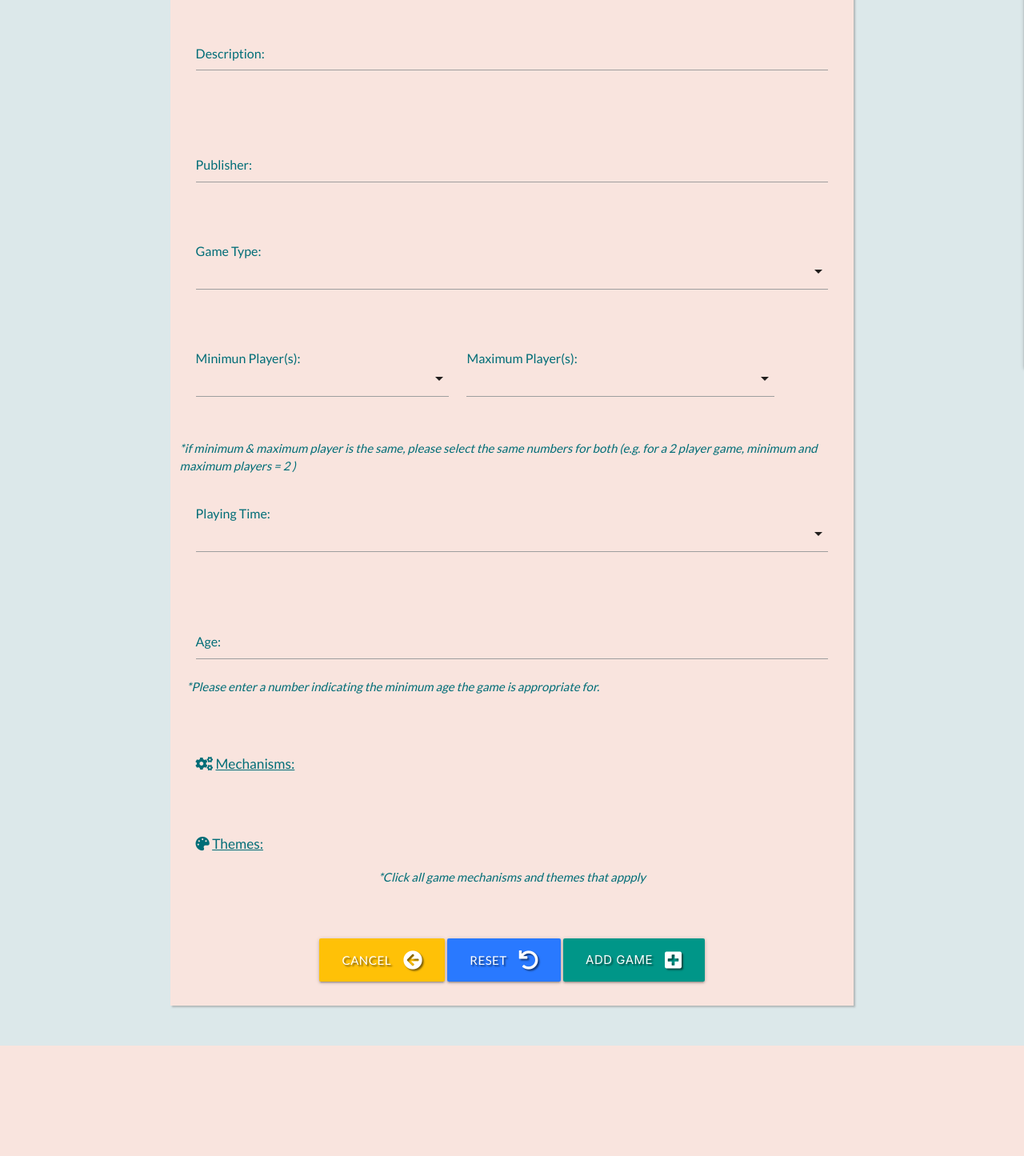
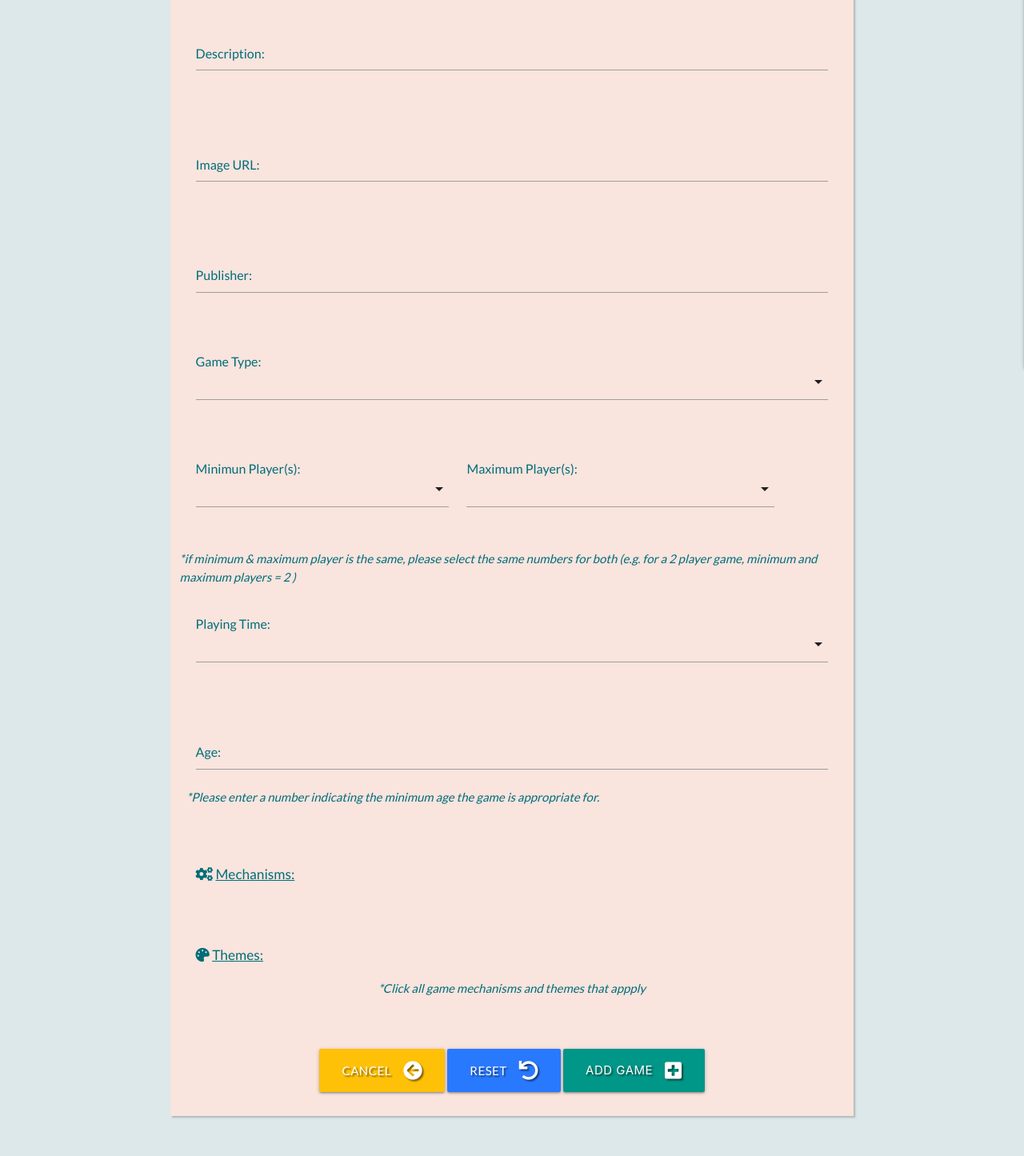
Before and after one commit to Vivioli87/meeple_finder, a Flask app: page /add_game in a window 1280 px wide. Shown: the part 400-1845 px from the top of the page at 80% size. Before the commit the page ends 1707 px from the top, so only its background shows below. Run offline with Flask 2, Linux system fonts and the light colour scheme; the visitor is signed in with stand-in values (Sample User, id 1); data that the repository does not hold is empty; some libraries are stand-ins or nearby versions.

Commit message:
ammeded add game template and functionality to db  so that only admin can upload an image on this form

```diff
--- a/app.py
+++ b/app.py
@@ -104,19 +104,34 @@ def delete_review(game_id, review_id):
 @app.route("/add_game", methods=["GET", "POST"])
 def add_game():
     if request.method == "POST":
-        game = {
-            "name": request.form.get("name"),
-            "description": request.form.get("description"),
-            "image": "",
-            "publisher": request.form.get("publisher"),
-            "type": request.form.get("type"),
-            "min_player": request.form.get("min_player"),
-            "max_player": request.form.get("max_player"),
-            "age": request.form.get("age"),
-            "playing_time": request.form.get("playing_time"),
-            "mechanisms": request.form.getlist("mechanisms"),
-            "themes": request.form.getlist("themes")
-            }
+        if session["user"] == "admin":
+            game = {
+                "name": request.form.get("name"),
+                "description": request.form.get("description"),
+                "image": request.form.get("image"),
+                "publisher": request.form.get("publisher"),
+                "type": request.form.get("type"),
+                "min_player": request.form.get("min_player"),
+                "max_player": request.form.get("max_player"),
+                "age": request.form.get("age"),
+                "playing_time": request.form.get("playing_time"),
+                "mechanisms": request.form.getlist("mechanisms"),
+                "themes": request.form.getlist("themes")
+                }
+        else:
+            game = {
+                "name": request.form.get("name"),
+                "description": request.form.get("description"),
+                "image": "",
+                "publisher": request.form.get("publisher"),
+                "type": request.form.get("type"),
+                "min_player": request.form.get("min_player"),
+                "max_player": request.form.get("max_player"),
+                "age": request.form.get("age"),
+                "playing_time": request.form.get("playing_time"),
+                "mechanisms": request.form.getlist("mechanisms"),
+                "themes": request.form.getlist("themes")
+                }
 
         mongo.db.games.insert_one(game)
         flash("Game Successfully Added")
--- a/templates/add_game.html
+++ b/templates/add_game.html
@@ -25,6 +25,16 @@
                     <label for="description">Description:</label>
                 </div>
             </div>
+            {% if session["user"] == "admin"%}
+                <!-- image URL - stock image won't be populated on form just URL -->
+                <div class="row">
+                    <div class="input-field col s12">
+                        <textarea id="image" name="image" minlength="5"
+                            maxlength="300" class="materialize-textarea validate"></textarea>
+                        <label for="image">Image URL:</label>
+                    </div>
+                </div>
+            {% endif %}
             <!-- publisher -->
             <div class="row">
                 <div class="input-field col s12">
```
